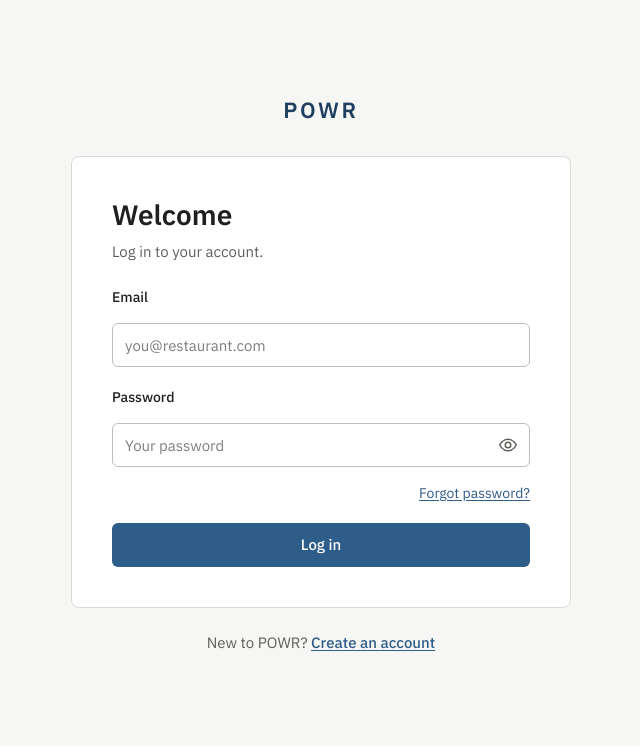
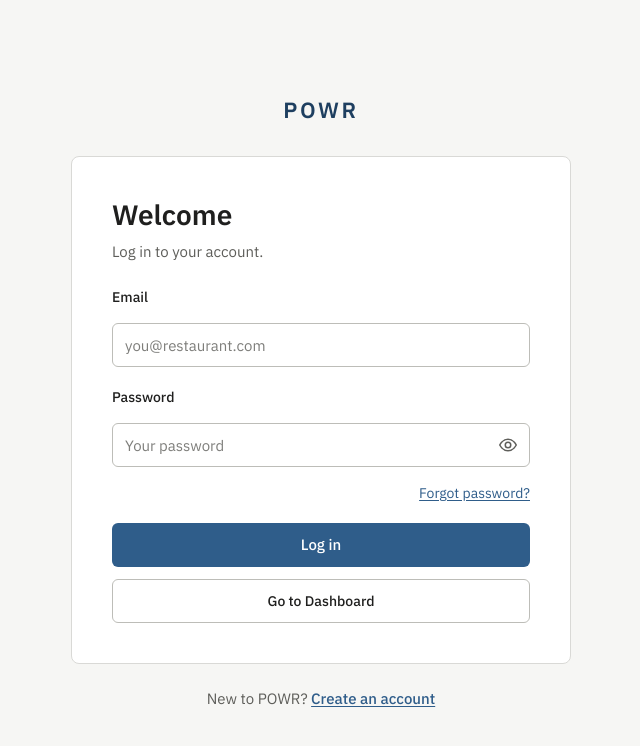
Before and after one commit to gabrielshufelt/powr, a React (Vite) app in the folder frontend/: page /login in a window 1280 px wide. Shown: the top 746 px of the page, without its empty margins (319-959 px from the left). Built offline with nearby package versions, Linux system fonts and the light colour scheme; no server answers.

Commit message:
Fix e2e test by adding temporary "Go to Dashboard" button in login page

```diff
--- a/frontend/src/App.tsx
+++ b/frontend/src/App.tsx
@@ -56,8 +56,10 @@
         path="/signup"
         element={user ? <Navigate to="/" replace /> : <SignupPage onSignedUp={setUser} />}
       />
-      {/* Not gated by auth yet: login/signup aren't functional, so the mockups stay reachable. */}
-      <Route path="/" element={<Dashboard />} />
+      <Route path="/" element={user ? <Dashboard /> : <Navigate to="/login" replace />} />
+      {/* TEMPORARY: ungated dashboard behind the login page's "Go to Dashboard" link.
+          Remove once login/register are implemented. */}
+      <Route path="/dashboard" element={<Dashboard />} />
       <Route path="*" element={<Navigate to="/" replace />} />
     </Routes>
   )
--- a/frontend/src/components/auth/AuthLayout.css
+++ b/frontend/src/components/auth/AuthLayout.css
@@ -307,3 +307,10 @@
   border: none;
   cursor: pointer;
 }
+
+/* TEMPORARY: "Go to Dashboard" link on the login page. Remove once login/register are implemented. */
+.temp-dashboard-link {
+  height: 44px;
+  margin-top: 12px;
+  text-decoration: none;
+}
--- a/frontend/src/pages/LoginPage.tsx
+++ b/frontend/src/pages/LoginPage.tsx
@@ -92,6 +92,13 @@
         <Link to="/forgot-password" className="auth-link forgot-link">Forgot password?</Link>
 
         <SubmitButton pending={submitting} label="Log in" pendingLabel="Logging in…" />
+
+        {/* TEMPORARY: lets the mockups be reached while login/signup aren't functional.
+            Remove this link, its .temp-dashboard-link style and the /dashboard route in App.tsx
+            once login/register are implemented. */}
+        <Link to="/dashboard" className="btn btn-secondary temp-dashboard-link">
+          Go to Dashboard
+        </Link>
       </form>
     </AuthLayout>
   )
```
Also changed, not shown: 1 other file (tests, documents, lock files or other folders).
